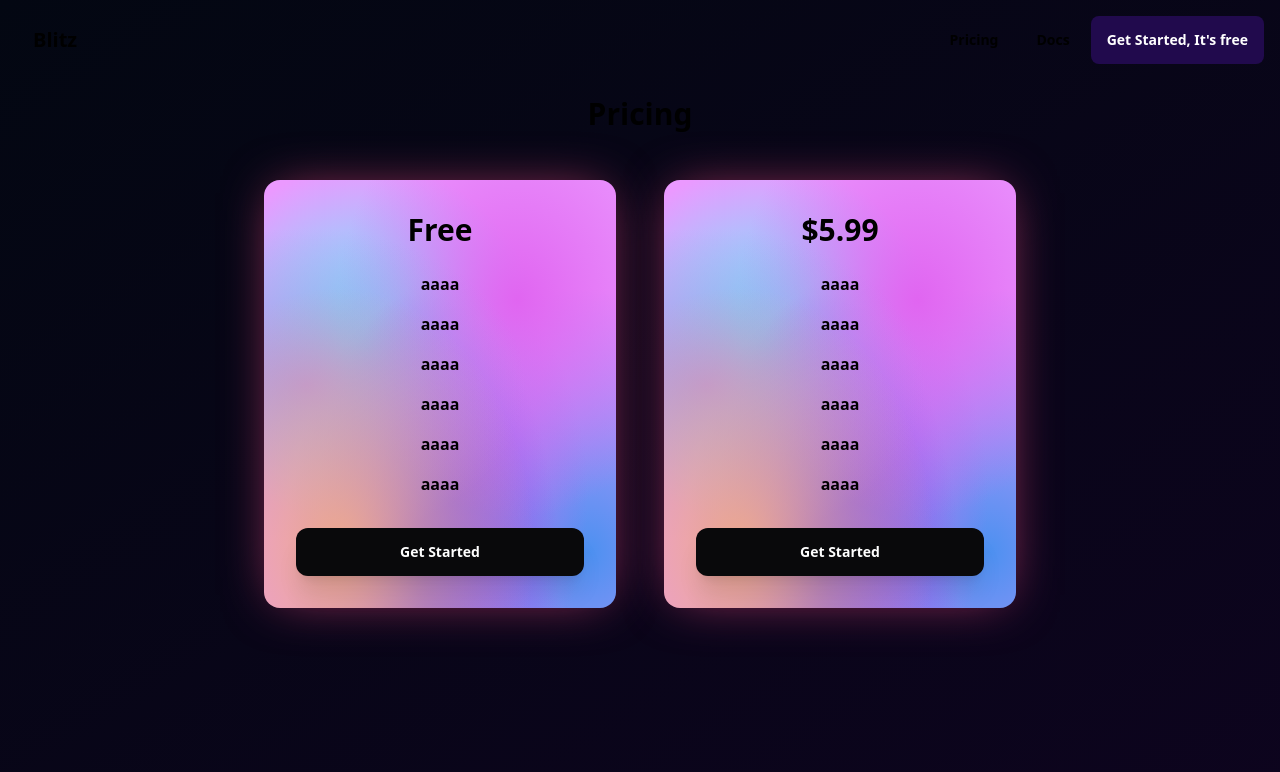
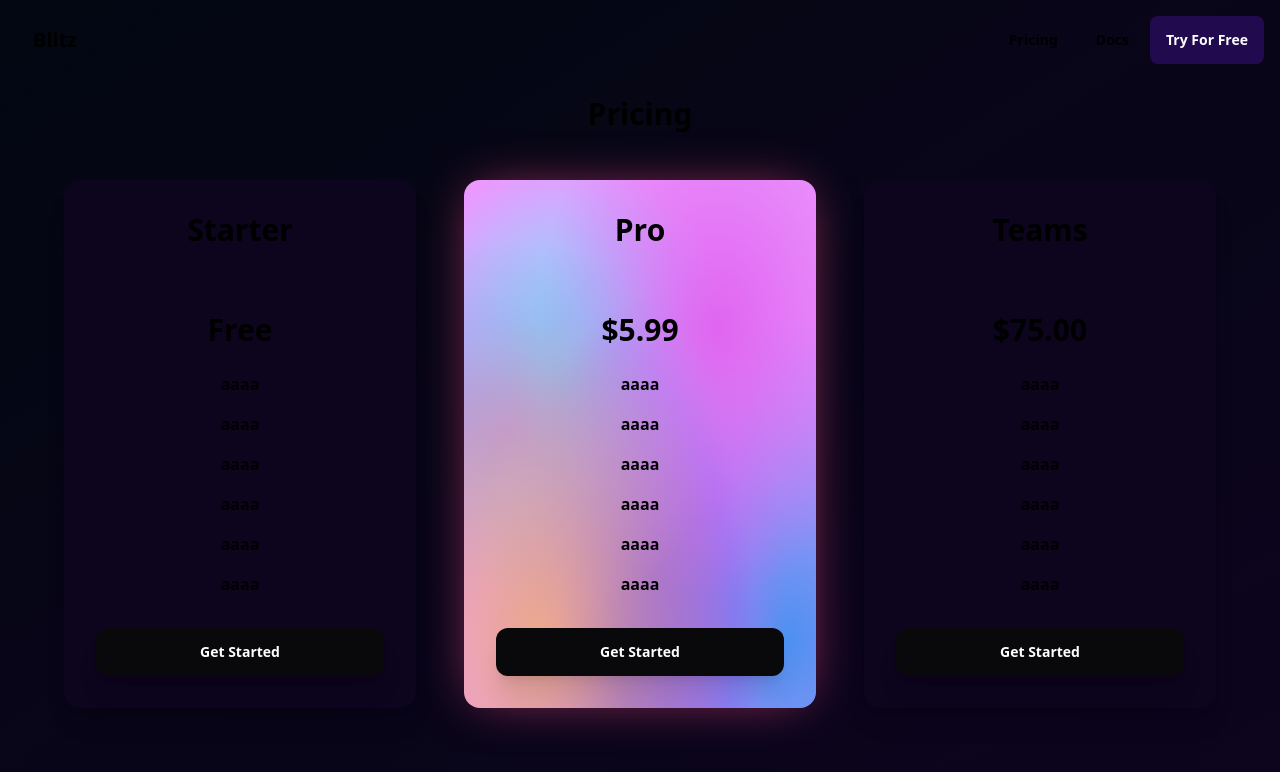
Before and after one commit to ramezj/astralics, a Next.js app in the folder client/: page /pricing in a window 1280 px wide. Shown: the top 772 px of the page. Built offline with nearby package versions, Linux system fonts and the light colour scheme; no server answers.

Commit message:
Pricing updates

```diff
--- a/client/components/navbar/index.js
+++ b/client/components/navbar/index.js
@@ -37,7 +37,7 @@ export default function Navbar(props) {
     </>
     :
     <>
-    <button className="btn normal-case text-white bg-[#210a4d] border-none hover:bg-[#2c0e63]" onClick={signUserIn}>Get Started, It's free</button>
+    <button className="btn normal-case text-white bg-[#210a4d] border-none hover:bg-[#2c0e63]" onClick={signUserIn}>Try For Free</button>
     </>
     }
   </div>
--- a/client/components/pricing/PricingCard.js
+++ b/client/components/pricing/PricingCard.js
@@ -1,9 +1,11 @@
 export default function PricingCard(props) {
     return (
         <>
-        <div className="card w-[22rem] backgroundColor widgetShadow shadow-xl cursor-pointer duration-300 hover:scale-105">
+        <div className={`card w-[22rem] ${props.background} ${props.shadow} shadow-xl cursor-pointer duration-300 hover:scale-105`}>
   <div className="card-body">
-    <h2 className="card-title font-extrabold justify-center text-3xl">{props.title}</h2>
+  <h2 className="card-title font-extrabold justify-center text-3xl">{props.title}</h2>
+  <br /> <br />
+    <h2 className="card-title font-extrabold justify-center text-3xl">{props.price}</h2>
     <h2 className='float-left flex -mb-2 font-bold justify-center mt-4'>aaaa</h2>
     <h2 className='float-left flex -mb-2 font-bold justify-center mt-4'>aaaa</h2>
     <h2 className='float-left flex -mb-2 font-bold justify-center mt-4'>aaaa</h2>
--- a/client/pages/pricing/index.js
+++ b/client/pages/pricing/index.js
@@ -13,8 +13,9 @@ export default function Pricing(props) {
             </center>
             <br /><br />
             <div className='flex flex-wrap gap-12 justify-center w-full'>
-                <PricingCard title='Free' button='Get Started'/>
-                <PricingCard title='$5.99' button='Get Started'/>
+                <PricingCard price='Free' title='Starter' button='Get Started' background={'whiteBackground'} shadow={''}/>
+                <PricingCard price='$5.99' title='Pro' button='Get Started' background={'backgroundColor'} shadow={'widgetShadow'}/>
+                <PricingCard price='$75.00' title='Teams' button='Get Started' background={'whiteBackground'} shadow={''} />
             </div>
         </Layout>
         </>
--- a/client/styles/globals.css
+++ b/client/styles/globals.css
@@ -37,6 +37,9 @@ radial-gradient(at 54% 74%, hsla(270,78%,67%,1) 0px, transparent 50%),
 radial-gradient(at 92% 87%, hsla(215,85%,62%,1) 0px, transparent 50%),
 radial-gradient(at 29% 39%, hsla(180,94%,66%,1) 0px, transparent 50%);
 }
+.whiteBackground {
+  background-color:#0d041e;
+}
 
 .buttonColor {
   background-color:hsla(0,100%,50%,1);
```
